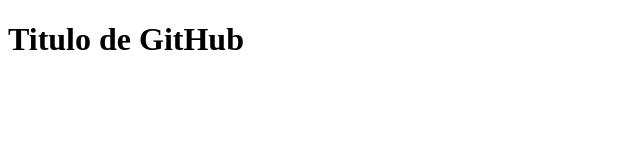
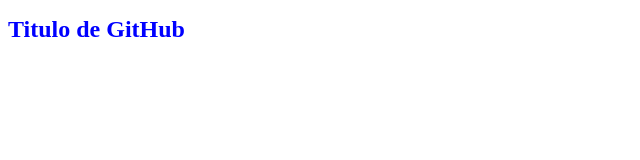
Before and after one commit to LordReef24/WebPage, a plain HTML site: page index.html in a window 1280 px wide. Shown: the whole page, without its empty margins (0-640 px from the left). Drawn offline with Linux system fonts and the light colour scheme.

Commit message:
Version 2

```diff
--- /dev/null
+++ b/estilos.css
@@ -0,0 +1,4 @@
+h1{
+    color: blue;
+    font-size: 24px;
+}
--- a/index.html
+++ b/index.html
@@ -4,6 +4,7 @@
     <meta charset="UTF-8">
     <meta name="viewport" content="width=device-width, initial-scale=1.0">
     <title>Document</title>
+    <link rel="stylesheet" href="/estilos.css">
 </head>
 <body>
     <h1>Titulo de GitHub</h1>
```
